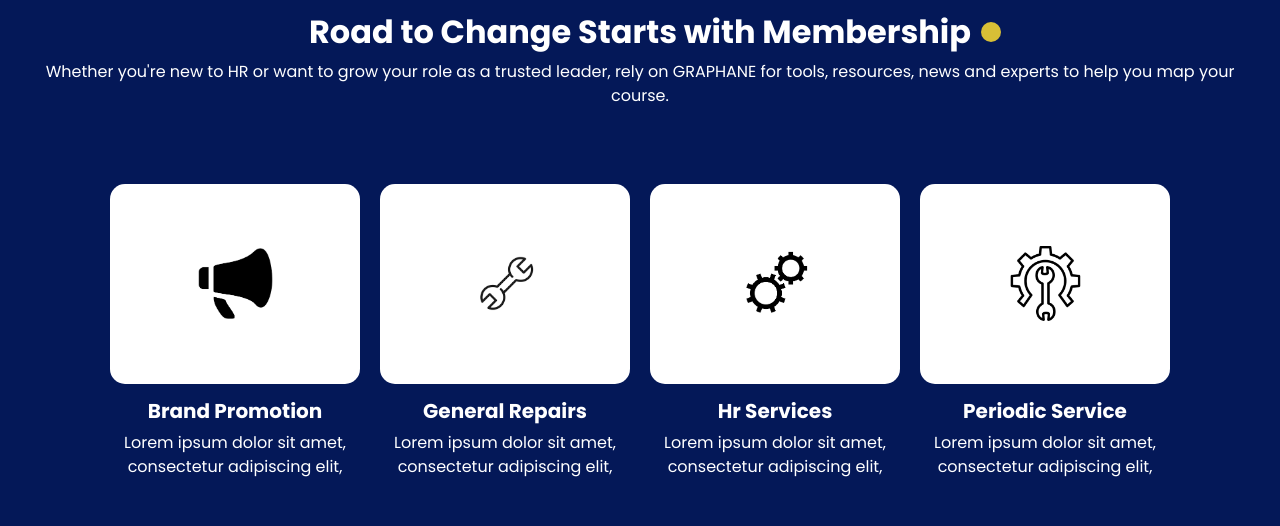
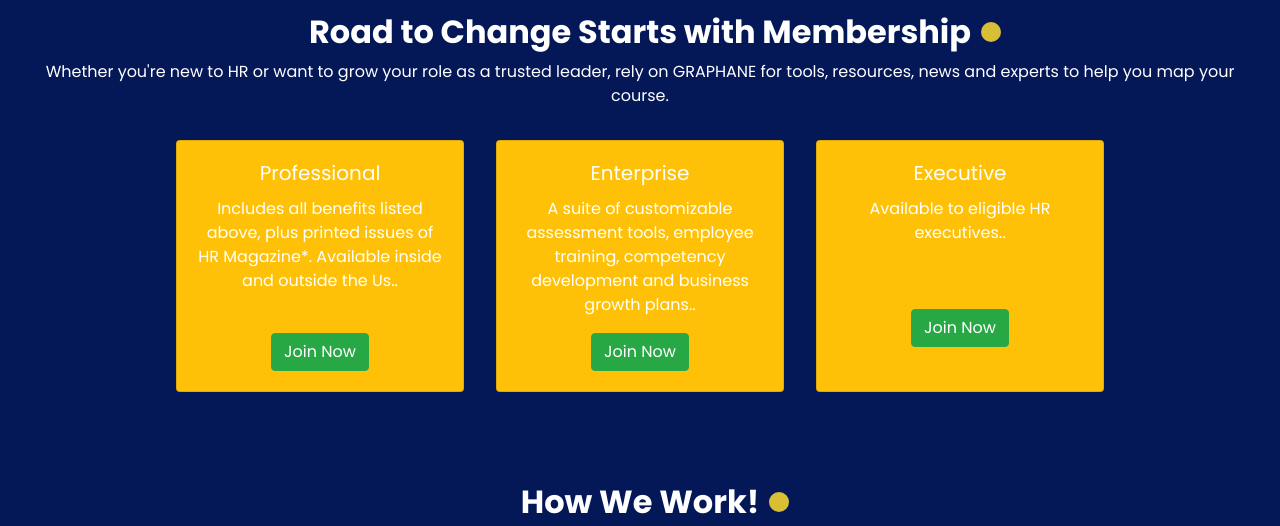
Before and after one commit to AATHIRAKEDHARAM/graphane, a plain HTML site: page benifits_of_membership.html in a window 1280 px wide. Shown: the part 1280-1806 px from the top of the page. Drawn offline with nearby package versions, Linux system fonts and the light colour scheme.

Commit message:
modiyfied

```diff
--- a/benifits_of_membership.html
+++ b/benifits_of_membership.html
@@ -429,12 +429,13 @@
                     </p>
                 </div>
 
-                <div class="service_container">
-                    <div class="box">
-                        <div class="img-box">
-                            <img src="images/brand promotion.png" alt="">
-                        </div>
-                        <div class="detail-box">
+                <!-- <div class="service_container"> -->
+                    <!-- <div class="box">
+                        <div class="img-box"> -->
+                            <!-- <img src="images/brand promotion.png" alt=""> -->
+
+                        <!-- </div> -->
+                        <!-- <div class="detail-box">
                             <h5>
                                 Brand Promotion
                             </h5>
@@ -442,8 +443,33 @@
                                 Lorem ipsum dolor sit amet, consectetur adipiscing elit,
                             </p>
                         </div>
-                    </div>
-                    <div class="box">
+                    </div> -->
+                    <section class="d-flex justify-content-center">
+            <div class="card text-white bg-warning m-3 " style="width: 18rem;">
+                <div class="card-body">
+                    <h5 class="card-title">Professional</h5>
+                    <p class="card-text">Includes all benefits listed above, plus printed issues of HR Magazine*.
+                        Available inside and outside the Us..</p><br>
+                    <a href="#" class="btn btn-success">Join Now</a>
+                </div>
+            </div>
+            <div class="card text-white bg-warning m-3" style="width: 18rem;">
+                <div class="card-body">
+                    <h5 class="card-title">Enterprise</h5>
+                    <p class="card-text">A suite of customizable assessment tools, employee training, competency
+                        development and business growth plans..</p>
+                    <a href="#" class="btn btn-success">Join Now</a>
+                </div>
+            </div>
+            <div class="card text-white bg-warning m-3" style="width: 18rem;">
+                <div class="card-body">
+                    <h5 class="card-title">Executive</h5>
+                    <p class="card-text">Available to eligible HR executives..</p><br><br>
+                    <a href="#" class="btn btn-success">Join Now</a>
+                </div>
+            </div>
+
+                    <!-- <div class="box">
                         <div class="img-box">
                             <img src="images/general repair.png" alt="">
                         </div>
@@ -503,36 +529,36 @@
                     </a>
                 </div>
             </div>
-        </section>
+        </section> -->
         <!-- end service section -->
 
         <!-- work section -->
-        <section class="d-flex justify-content-center">
-            <div class="card text-white bg-warning m-3 " style="width: 18rem;">
-                <div class="card-body">
+              <!-- <div class="card-body">
                     <h5 class="card-title">Professional</h5>
                     <p class="card-text">Includes all benefits listed above, plus printed issues of HR Magazine*.
                         Available inside and outside the Us..</p>
                     <a href="#" class="btn btn-success">Join Now</a>
                 </div>
-            </div>
+            </div><section class="d-flex justify-content-center">
+            <div class="card text-white bg-warning m-3 " style="width: 18rem;"> -->
 
-            <div class="card text-white bg-warning m-3" style="width: 18rem;">
+
+            <!-- <div class="card text-white bg-warning m-3" style="width: 18rem;">
                 <div class="card-body">
                     <h5 class="card-title">Enterprise</h5>
                     <p class="card-text">A suite of customizable assessment tools, employee training, competency
                         development and business growth plans..</p>
                     <a href="#" class="btn btn-success">Join Now</a>
                 </div>
-            </div>
+            </div> -->
 
-            <div class="card text-white bg-warning m-3" style="width: 18rem;">
+            <!-- <div class="card text-white bg-warning m-3" style="width: 18rem;">
                 <div class="card-body">
                     <h5 class="card-title">Executive</h5>
                     <p class="card-text">Available to eligible HR executives..</p>
                     <a href="#" class="btn btn-success">Join Now</a>
                 </div>
-            </div>
+            </div> -->
 
         </section>
 
```
